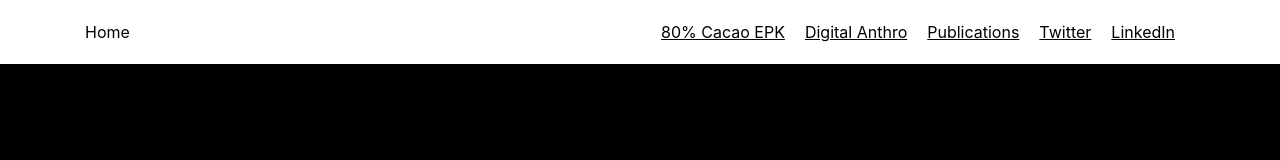
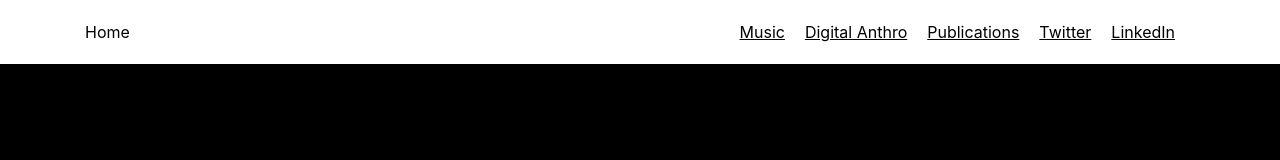
Before and after one commit to keeysnc/portfolio, a React (Create React App) app: page /#/ in a window 1280 px wide. Shown: the top 160 px of the page. Built offline with nearby package versions, Linux system fonts and the light colour scheme.

Commit message:
change music link

```diff
--- a/src/App.js
+++ b/src/App.js
@@ -2,7 +2,7 @@ import React from "react";
 import "./App.css";
 import Footer from "./components/Footer";
 import Container from "./components/Container";
-import { HashRouter as Router, Switch, Route, Link } from "react-router-dom";
+import { BrowserRouter as Router, Switch, Route, Link } from "react-router-dom";
 import { Children } from "react";
 import Portfolio from "./pages/Portfolio";
 import Epk from "./pages/Epk";
@@ -18,9 +18,9 @@ function App() {
 								Home
 							</Link>
 							<div className="pull-right">
-								<Link alt="epk" to="/80percentcacao">
-									80% Cacao EPK
-								</Link>
+								<a alt="80percentcacao" target="_blank" rel="noopener noreferrer" href="https://www.80percentcacao.com">
+									Music
+								</a>
 								<a alt="codepen" target="_blank" rel="noopener noreferrer" href="https://www.digitalanthro.co/">
 									Digital Anthro
 								</a>
--- a/src/pages/Epk.js
+++ b/src/pages/Epk.js
@@ -1,25 +1,25 @@
-import React from "react";
-import Hero from "../components/Hero";
-import Container from "../components/Container";
-import EpkBio from "../components/EpkBio";
-import epkBg from "../img/epk-pic.jpg";
+// import React from "react";
+// import Hero from "../components/Hero";
+// import Container from "../components/Container";
+// import EpkBio from "../components/EpkBio";
+// import epkBg from "../img/epk-pic.jpg";
 
-const Epk = () => {
-	return (
-		<>
-			<Hero
-				heading="Hello!
-                I’m an electronic music producer under the moniker "
-				link="www.digitalanthro.co"
-				linkName="80% Cacao."
-				img={epkBg}
-			/>
+// const Epk = () => {
+// 	return (
+// 		<>
+// 			<Hero
+// 				heading="Hello!
+//                 I’m an electronic music producer under the moniker "
+// 				link="www.digitalanthro.co"
+// 				linkName="80% Cacao."
+// 				img={epkBg}
+// 			/>
 
-			<Container>
-				<EpkBio />
-			</Container>
-		</>
-	);
-};
+// 			<Container>
+// 				<EpkBio />
+// 			</Container>
+// 		</>
+// 	);
+// };
 
-export default Epk;
+// export default Epk;
```
